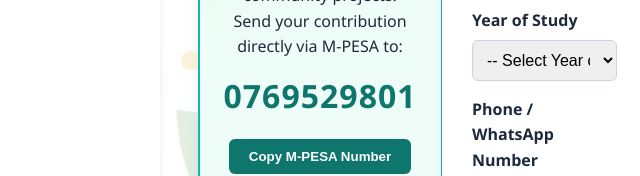
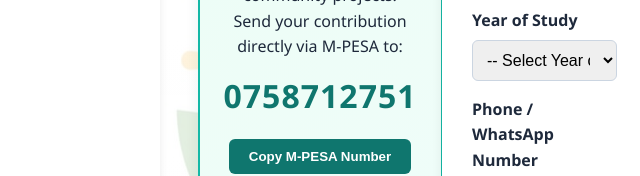
Before and after one commit to SHARE-A-SMILE-CLUB/share-a-smile-club.github.io, a plain HTML site: page index.html in a window 1280 px wide. Shown: the part 2819-2995 px from the top of the page, 227-867 px from the left. Drawn offline with Linux system fonts and the light colour scheme.

Commit message:
Update index.html

```diff
--- a/index.html
+++ b/index.html
@@ -986,7 +986,7 @@
     <div class="contribute-box">
       <div class="mpesa-badge">M-PESA CONTRIBUTIONS</div>
       <p>Every shilling helps us reach more people through outreach visits, welfare support, and community projects. Send your contribution directly via M-PESA to:</p>
-      <div class="mpesa-number" id="mpesaNum">0769529801</div>
+      <div class="mpesa-number" id="mpesaNum">0758712751</div>
       <button class="copy-btn" onclick="copyMpesa()">Copy M-PESA Number</button>
       <p id="copyStatus"></p>
       <div style="margin-top: 20px;">
```
